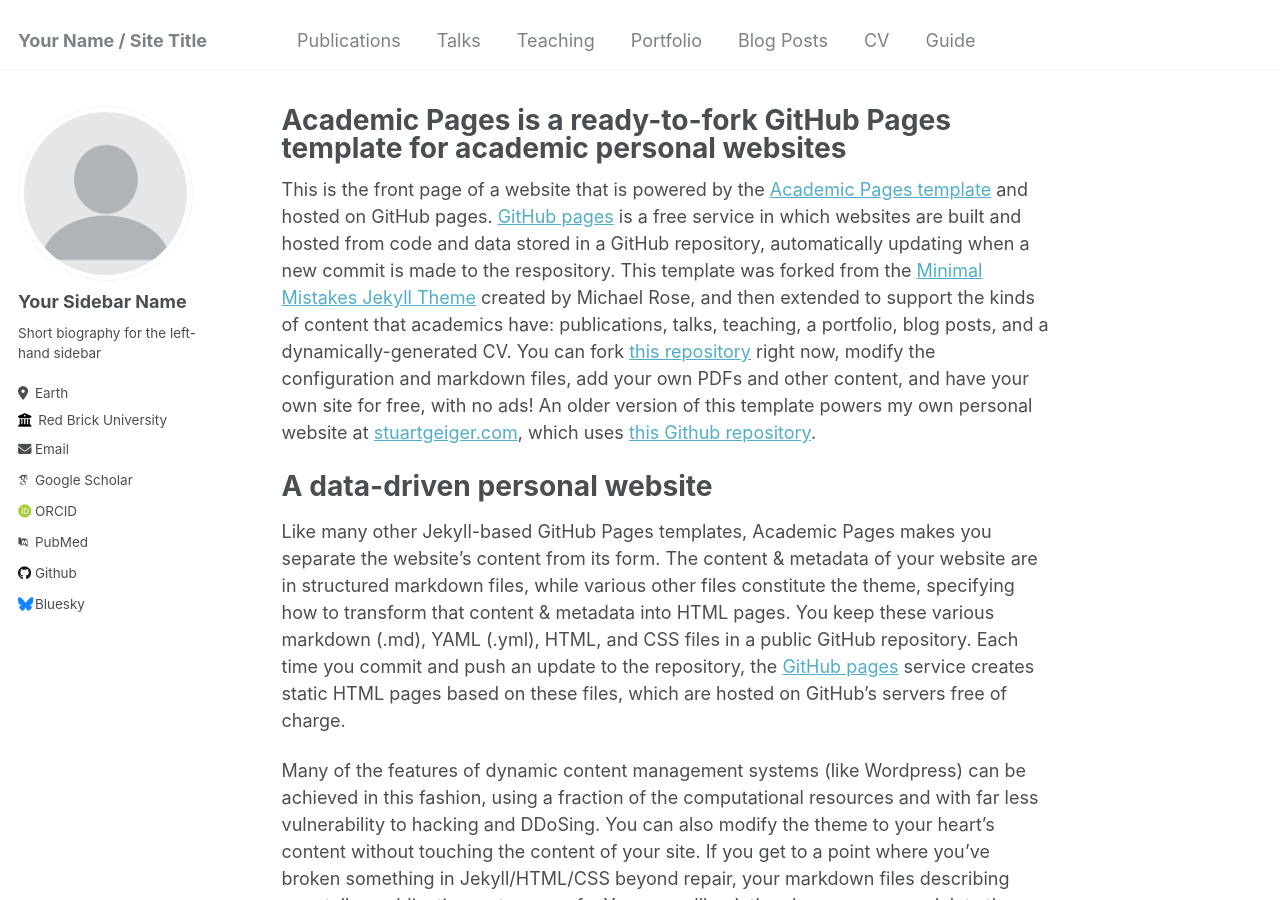
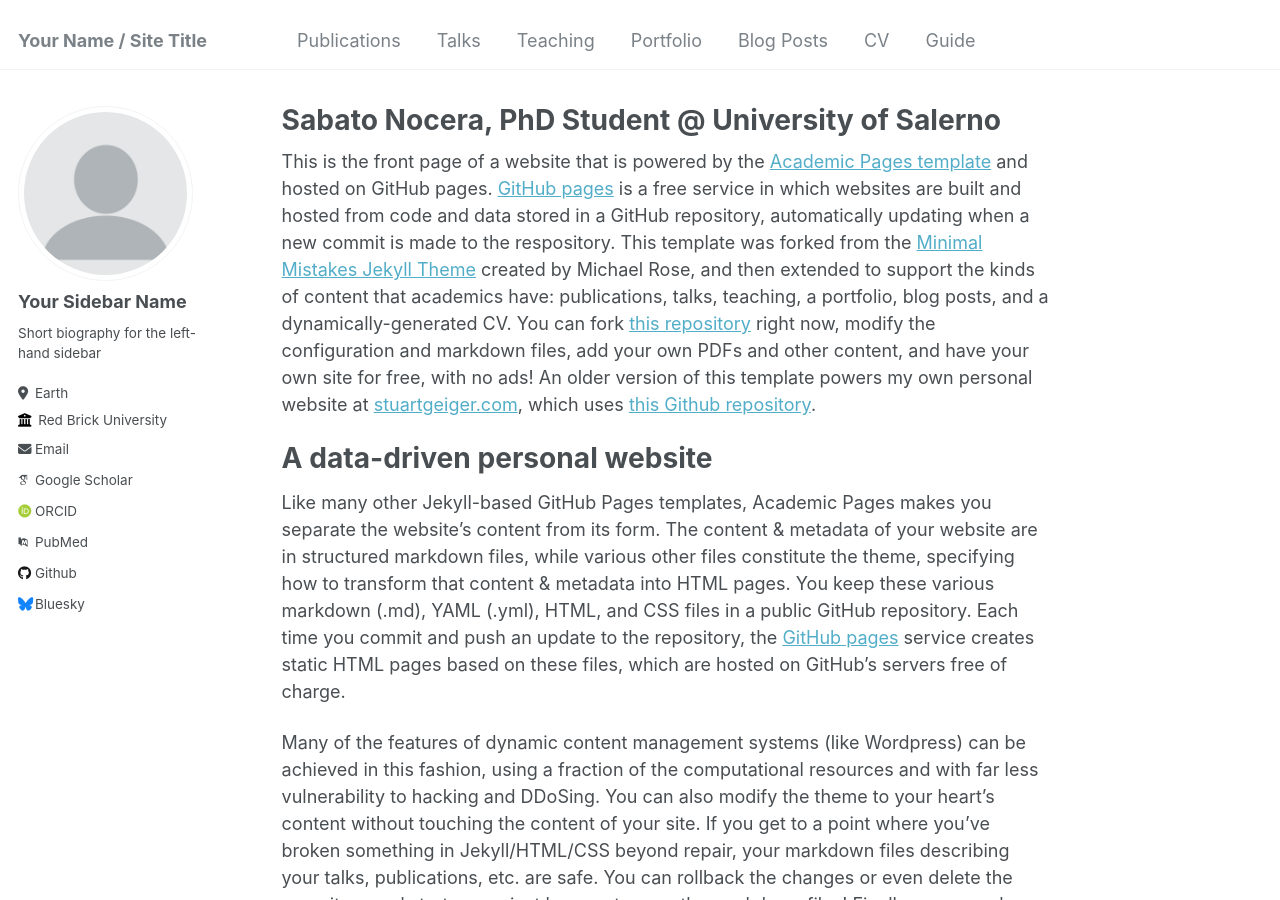
Before and after one commit to sabato-nocera/sabato-nocera.github.io, a Jekyll site: the page built from _pages/about.md, in a window 1280 px wide and 900 px high. Built offline with Jekyll 4.4.1, drawn with Linux system fonts in a browser that asks for light colours; some web fonts are replaced.

Commit message:
Update about.md

```diff
--- a/_pages/about.md
+++ b/_pages/about.md
@@ -1,6 +1,6 @@
 ---
 permalink: /
-title: "Academic Pages is a ready-to-fork GitHub Pages template for academic personal websites"
+title: "Sabato Nocera, PhD Student @ University of Salerno"
 author_profile: true
 redirect_from:
   - /about/
```
